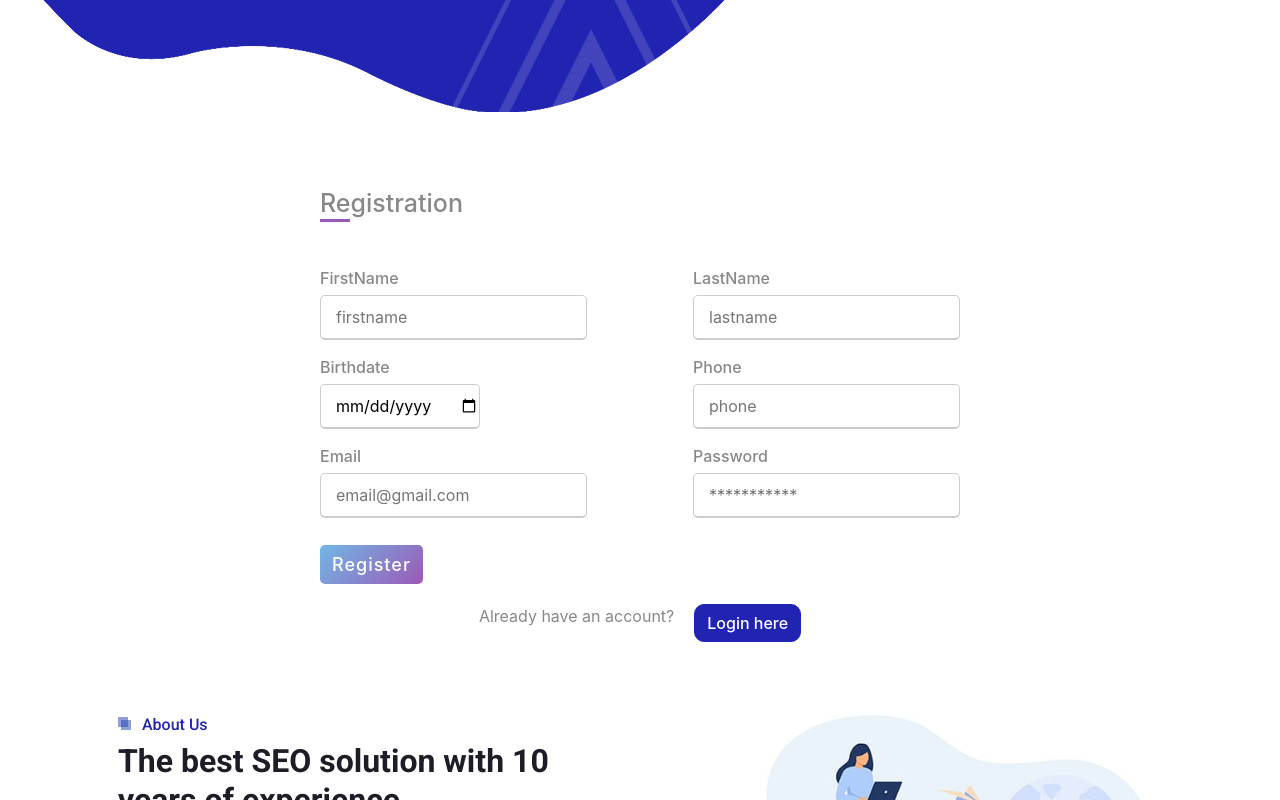
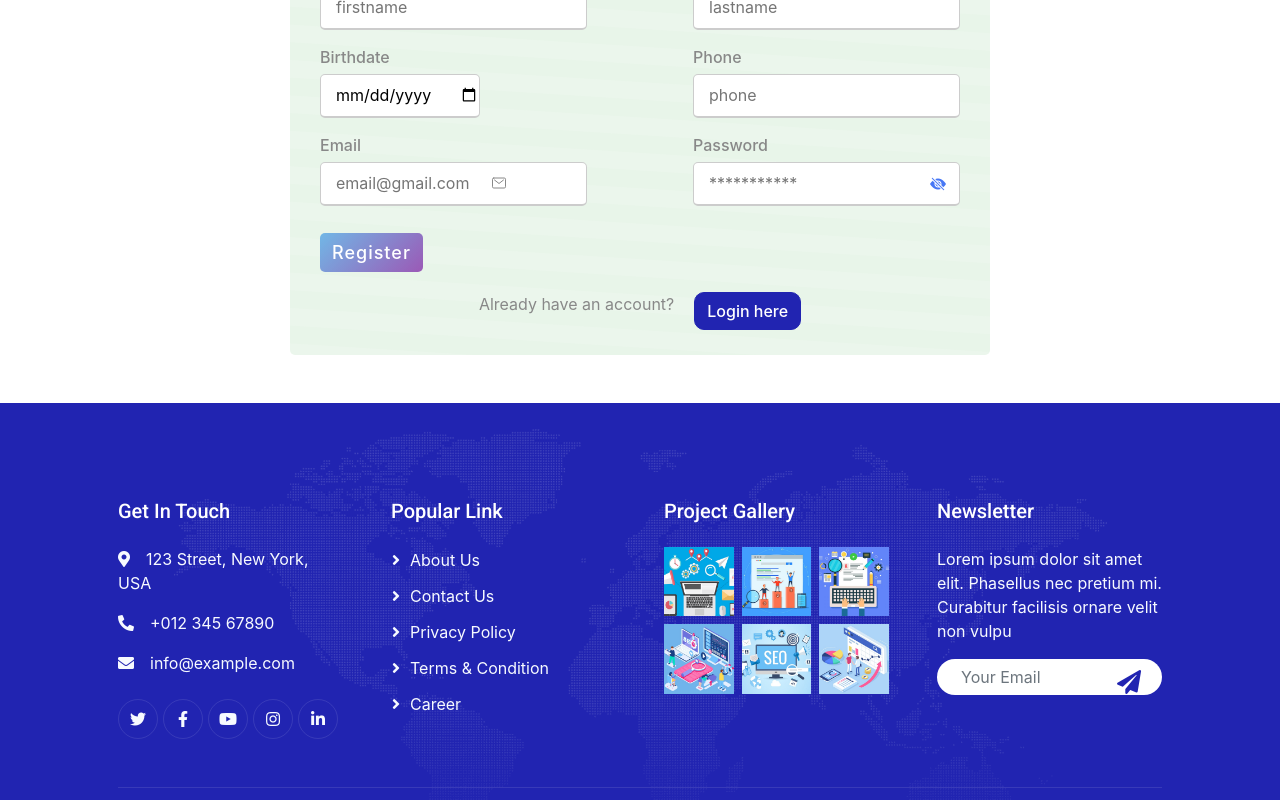
Before and after one commit to waelgharsalliii/Frontend-App, a React (Create React App) app: page /Register in a window 1280 px wide. Shown: the part 640-1440 px from the top of the page. Built offline with nearby package versions, Linux system fonts and the light colour scheme.

Commit message:
code-change

```diff
--- a/public/index.html
+++ b/public/index.html
@@ -34,7 +34,14 @@
     <link href="%PUBLIC_URL%/css/style.css" rel="stylesheet">
 
 
-
+    <script
+    type="module"
+    src="https://unpkg.com/ionicons@5.5.2/dist/ionicons/ionicons.esm.js"
+  ></script>
+  <script
+    nomodule
+    src="https://unpkg.com/ionicons@5.5.2/dist/ionicons/ionicons.js"
+  ></script>
 
 
     <title>CatchApp</title>
--- a/src/App.js
+++ b/src/App.js
@@ -40,12 +40,12 @@ function App() {
             <Route path="/Login"  element={<Login />} />
             <Route path="/Profile" element={<Profile/>} />
           </Routes>
-          <About/>
-          <New></New>
-          <Service></Service>
-          <Portfolio></Portfolio>
+          {/* <About/> */}
+          {/* <New></New> */}
+          {/* <Service></Service> */}
+          {/* <Portfolio></Portfolio>
           <Testimonial></Testimonial>
-          <Team></Team>
+          <Team></Team> */}
           <Footer></Footer>
         </>
       ) : (
--- a/src/Profile/Profile.js
+++ b/src/Profile/Profile.js
@@ -1,6 +1,7 @@
 import React, { useEffect, useState } from "react";
 import jwt_decode from "jwt-decode";
 import "../styles/Register.css";
+import { NavLink } from "react-router-dom";
 
 
 const Profile = () => {
@@ -122,7 +123,9 @@ const Profile = () => {
           <button className="btn btn-info" onClick={UpdateUser}>
             Edit Profile
           </button>
+          <NavLink to="/Login">
           <button className="btn btn-danger"  style={{position:"relative",left:"200px"}}>Logout</button>
+          </NavLink>
         </div>
       ) : (
         <p>Loading...</p>
--- a/src/SignIn/Login.js
+++ b/src/SignIn/Login.js
@@ -19,13 +19,14 @@ const Login = () => {
     console.log(data);
     if (response.ok) {
       localStorage.setItem("token", data.token);
-      toast.success("Login successfully", {
-        duration: 2000,
-      });
-      setTimeout(()=>navigate("/Profile"),3000);
       navigate("/Profile");
+      setTimeout(toast.success("Login successfully", {
+        duration: 3000,
+      }),3000)
     } else {
-      console.error("error");
+      toast.error("Login failed",{
+        duration:2000
+      })
     }
   };
 
@@ -58,7 +59,7 @@ const Login = () => {
               name="password"
               required
             />
-              <a style={{position:"relative",top:"20px"}} href="">Forgot password ?</a>
+              <a style={{position:"relative",top:"20px",textDecoration:"underline"}} href="">Forgot password ?</a>
           </div>
         </div>
         <button type="submit" className="btn btn-info">
@@ -66,7 +67,7 @@ const Login = () => {
         </button>
       </form>
       <div className="Login">
-        <div>Don't have an account</div>
+        <div style={{textDecoration:"underline"}}>Don't have an account</div>
         <NavLink to="/Register">
           <button className="btn btn-primary">Register here</button>
         </NavLink>
--- a/src/SignUp/Register.js
+++ b/src/SignUp/Register.js
@@ -4,6 +4,7 @@ import "../styles/Register.css";
 import toast, { Toaster } from "react-hot-toast";
 
 const Register = () => {
+  const [passwordVisible, setPasswordVisible] = useState(false);
   const [email, setEmail] = useState("");
   const [password, setPass] = useState("");
   const [fname, setFname] = useState("");
@@ -11,6 +12,10 @@ const Register = () => {
   const [birthdate, setBirthdate] = useState("");
   const [phone, setPhone] = useState("");
   const navigate = useNavigate();
+
+  const togglePasswordVisibility = () => {
+    setPasswordVisible(!passwordVisible);
+  };
 
   const handleSubmit = (event) => {
     event.preventDefault();
@@ -101,7 +106,7 @@ const Register = () => {
             />
           </div>
           <div className="input-box">
-            <label className="details">Email</label>
+            <label className="details">Email<ion-icon name="mail-outline"></ion-icon></label>
             <input
               value={email}
               onChange={(e) => setEmail(e.target.value)}
@@ -112,16 +117,33 @@ const Register = () => {
             />
           </div>
 
-          <div className="input-box">
+          <div className="input-box" style={{ position: "relative" }}>
             <label className="details">Password</label>
             <input
               value={password}
               onChange={(e) => setPass(e.target.value)}
-              type="password"
+              type={passwordVisible ? "text" : "password"}
               placeholder="***********"
               id="password"
               name="password"
             />
+            <button
+              type="button"
+              className="btn btn-outline-secondary"
+              onClick={togglePasswordVisibility}
+              style={{
+                position: "absolute",
+                top: "70%",
+                right: "2px",
+                transform: "translateY(-50%)",
+              }}
+            >
+              {passwordVisible ? (
+                <i className="bi bi-eye-fill"></i>
+              ) : (
+                <i className="bi bi-eye-slash-fill"></i>
+              )}
+            </button>
           </div>
         </div>
         <button type="submit" className="btn btn-info">
--- a/src/components/NavBar.js
+++ b/src/components/NavBar.js
@@ -1,5 +1,6 @@
 import React from "react";
 import { NavLink } from "react-router-dom";
+
 
 const NavBar = () => {
   return (
@@ -72,19 +73,18 @@ const NavBar = () => {
           </NavLink>
         </div>
       </nav>
-
       <div className="container-xxl py-5 bg-primary hero-header mb-5">
         <div className="container my-5 py-5 px-lg-5">
           <div className="row g-5 py-5">
             <div className="col-lg-6 text-center text-lg-start">
-              <h1 className="text-white mb-4 animated zoomIn">
+              {/* <h1 className="text-white mb-4 animated zoomIn">
                 All in one SEO tool need to grow your business rapidly
               </h1>
               <p className="text-white pb-3 animated zoomIn">
                 Tempor rebum no at dolore lorem clita rebum rebum ipsum rebum
                 stet dolor sed justo kasd. Ut dolor sed magna dolor sea diam.
                 Sit diam sit justo amet ipsum vero ipsum clita lorem
-              </p>
+              </p> */}
               <a
                 href=""
                 className="btn btn-light py-sm-3 px-sm-5 rounded-pill me-3 animated slideInLeft"
@@ -99,14 +99,11 @@ const NavBar = () => {
               </NavLink>
             </div>
             <div className="col-lg-6 text-center text-lg-start">
-              <img className="img-fluid" src="img/hero.png" alt="" />
+              <img className="img-fluid" src="" alt="" />
             </div>
           </div>
         </div>
       </div>
-
-
-
       <div className="modal fade" id="searchModal" tabIndex="-1">
             <div className="modal-dialog modal-fullscreen">
                 <div className="modal-content" style={{backgroundColor: "rgba(29, 29, 39, 0.7)"}}>
@@ -122,8 +119,6 @@ const NavBar = () => {
                 </div>
             </div>
         </div>
-
-
     </div>
   );
 };
--- a/src/styles/Register.css
+++ b/src/styles/Register.css
@@ -1,11 +1,37 @@
 .Container {
+    position: relative;
     max-width:700px;
     width:100%;
-    background-color: #fff;
+    background-color:#E8F5E9;
     padding: 25px 30px;
     border-radius: 5px;
     margin:auto;
+    overflow: hidden;
+    z-index: 1;
 }
+
+.Container::before {
+    content: "";
+    position: absolute;
+    top: -50%;
+    left: -50%;
+    width: 200%;
+    height: 200%;
+    background: linear-gradient(45deg, rgba(255,255,255,0.15) 25%, transparent 25%, transparent 50%, rgba(255,255,255,0.15) 50%, rgba(255,255,255,0.15) 75%, transparent 75%, transparent);
+    background-size: 50px 50px;
+    animation: rotate 2s linear infinite;
+    z-index: -1;
+}
+
+@keyframes rotate {
+    0% {
+        transform: rotate(0deg);
+    }
+    100% {
+        transform: rotate(360deg);
+    }
+}
+
 
 .Container .title {
     font-size:25px;
@@ -36,6 +62,12 @@ form  .user-details .input-box {
     width: calc(100%/2-20px);
 }
 
+form  .user-details .input-box ion-icon {
+    position: relative;
+    left: 130px;
+    top: 40px;
+}
+
 .user-details .input-box .details {
     display: block;
     font-weight:500 ;
@@ -44,7 +76,7 @@ form  .user-details .input-box {
 
 
 .user-details .input-box input {
-height: 45px;
+height: 44px;
 width: 100%;
 outline: none;
 border-radius: 5px;
@@ -53,11 +85,14 @@ padding-left:15px;
 font-size: 16px;
 border-bottom-width: 2px;
 transition:all 0.3s ease ;
+cursor: pointer;
 }
 
 .user-details .input-box input::valid  {
 border-color: #9b59b6;
 }
+
+
 
 
 .btn-info {
@@ -89,6 +124,7 @@ border-color: #9b59b6;
 
 .btn-primary:hover {
 background:#71b7e6;
+color:black;
 border:none;
 }
 
@@ -119,3 +155,8 @@ background: salmon;
 border: none;
 border-radius: 10px;
 }
+
+
+.btn-outline-secondary {
+    border-style: none;
+}
```
